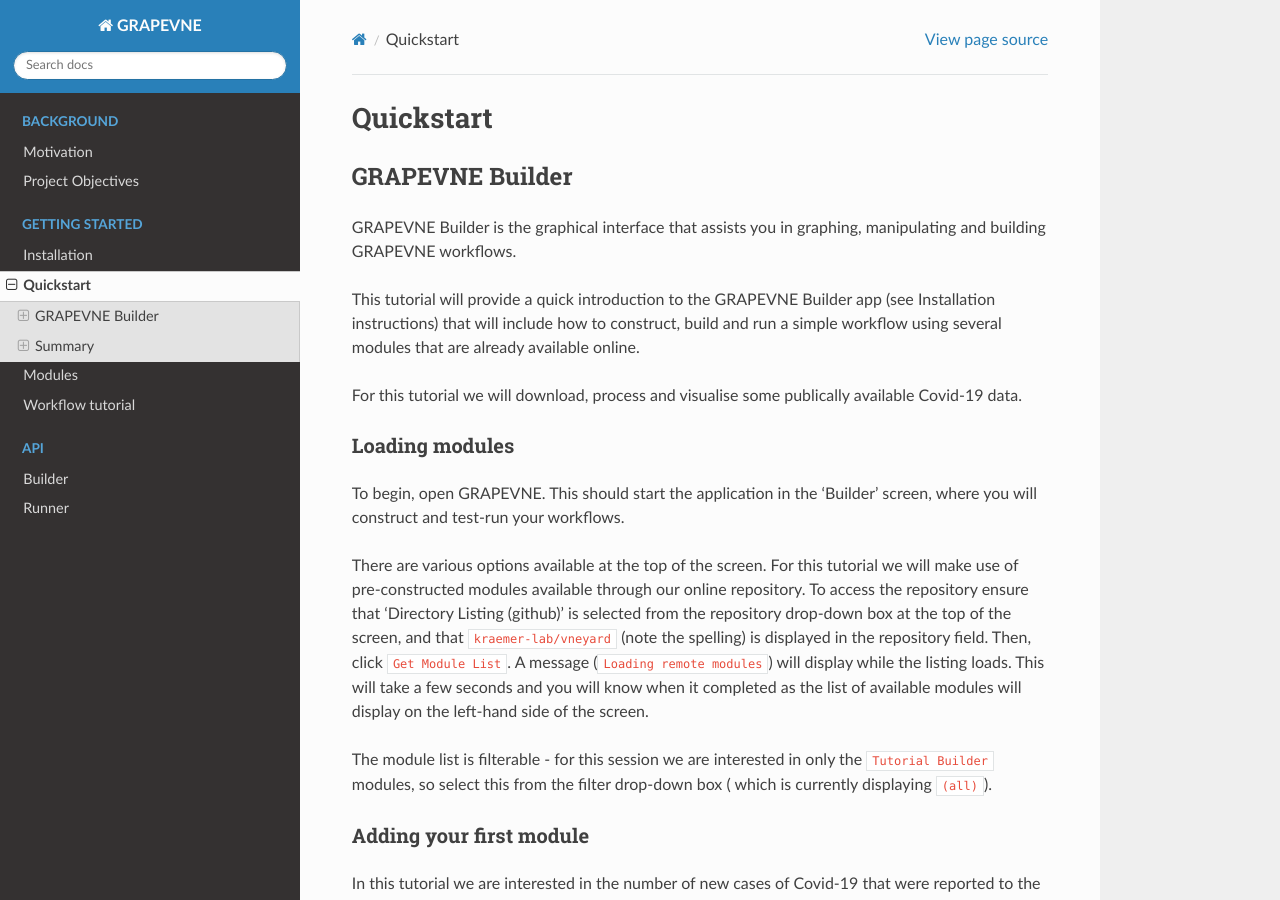
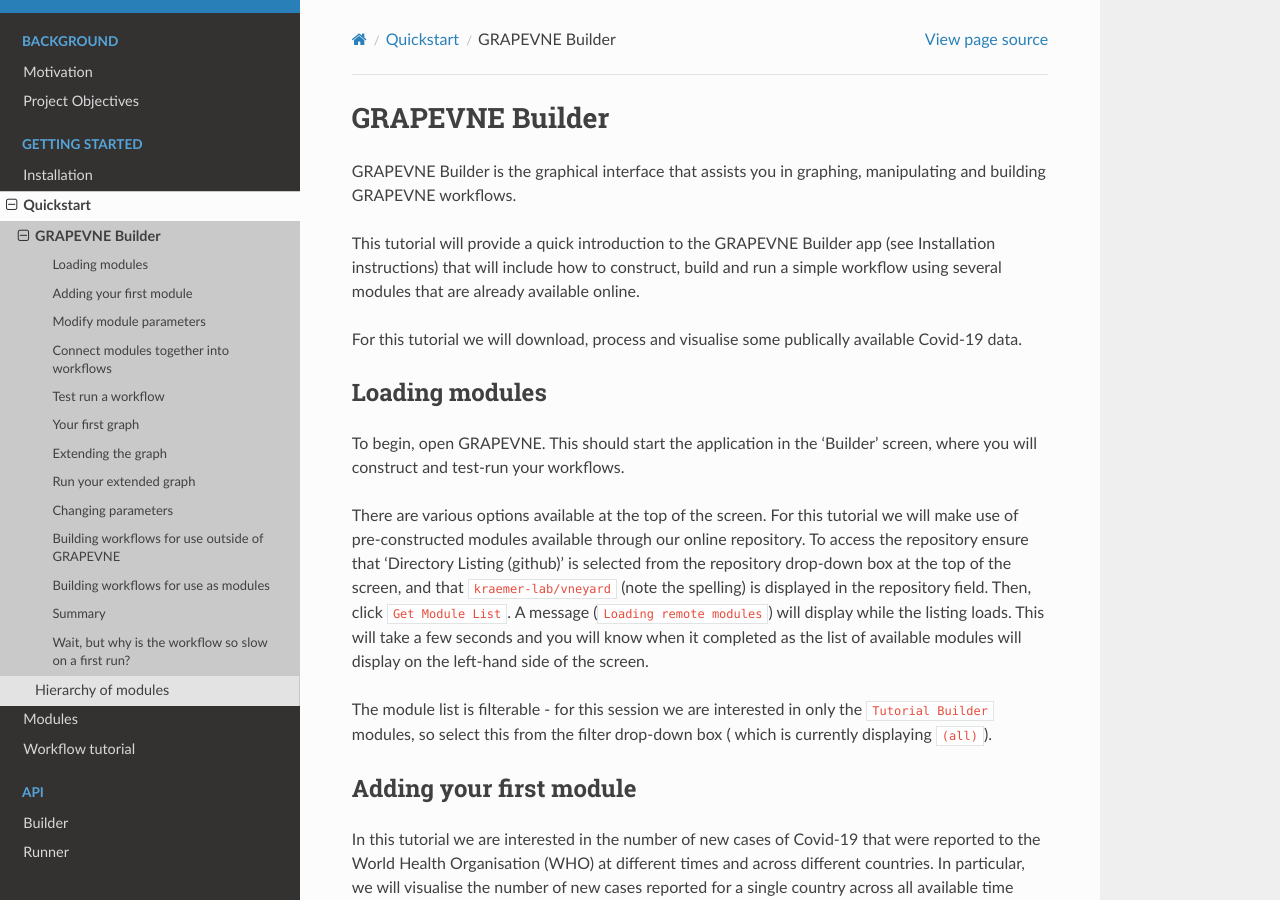
Before and after one commit to kraemer-lab/GRAPEVNE, a Sphinx documentation site: the page built from docs/getting_started/builder.md, in a window 1280 px wide and 900 px high. Built offline with Sphinx 7.4.7 and the Read the Docs theme 2.0.0, drawn with Linux system fonts in a browser that asks for light colours.

Commit message:
Update docs

````diff
--- a/docs/getting_started/builder.md
+++ b/docs/getting_started/builder.md
@@ -1,6 +1,4 @@
-# Quickstart
-
-## GRAPEVNE Builder
+# GRAPEVNE Builder
 
 GRAPEVNE Builder is the graphical interface that assists you in graphing,
 manipulating and building GRAPEVNE workflows.
@@ -12,7 +10,7 @@
 For this tutorial we will download, process and visualise some publically
 available Covid-19 data.
 
-### Loading modules
+## Loading modules
 
 To begin, open GRAPEVNE. This should start the
 application in the 'Builder' screen, where you will construct and test-run
@@ -32,7 +30,7 @@
 `Tutorial Builder` modules, so select this from the filter drop-down box (
 which is currently displaying `(all)`).
 
-### Adding your first module
+## Adding your first module
 
 In this tutorial we are interested in the number of new cases of Covid-19 that
 were reported to the World Health Organisation (WHO) at different times and across
@@ -50,7 +48,7 @@
 This module has been set up (by default) to download the `snakemake` logo from
 their website. However, we want to change this to download the WHO data.
 
-### Modify module parameters
+## Modify module parameters
 
 Click on the module and take a moment to look through the parameters list that
 is displayed on the right-hand side of the screen. Note that there is
@@ -76,7 +74,7 @@
 after download for convenience. We can do this by editing the `filename` field
 (`config-params-filename`) and changing it to `data.csv`.
 
-### Connect modules together into workflows
+## Connect modules together into workflows
 
 We will now add two mode nodes to the graph. First, add the `Filter` node.
 The WHO dataset contains information on many countries, but we want to limit
@@ -107,7 +105,7 @@
 parameters set to the defaults (for now). Now we are ready to (test) run our
 first workflow...
 
-### Test run a workflow
+## Test run a workflow
 
 GRAPEVNE is designed to build workflows into self-contained files that can be
 shared with others. However, we don't currently want to do that. Instead, we
@@ -132,7 +130,7 @@
 to monitor progress. This is the perfect time to grab a fresh cup of tea while
 the environment loads - we will discuss why this takes so long shortly...
 
-### Your first graph
+## Your first graph
 
 You can monitor the status of your workflow from the `Terminal`, but if all
 goes well then you should see a figure pop-up onto your screed displaying
@@ -148,7 +146,7 @@
 can be very useful to periodically inspect the results of analyses, or to
 manually-inspect pre-processed inputs prior to starting long jobs.
 
-### Extending the graph
+## Extending the graph
 
 Let us now extend the analysis by considering seasonal variations. With your
 previous graph entact, add a new node `AggregateByMonth` and connect the
@@ -166,7 +164,7 @@
 :alt: Complete layout for the Builder Tutorial
 ```
 
-### Run your extended graph
+## Run your extended graph
 
 Click on `Build and Test` to run your extended graph. Since a lot of the
 set-up process was completed on the first run (although not all - we have
@@ -183,7 +181,7 @@
 revealing the seasonal fluctuations in new Covid-19 cases by month (numbered
 1-12 in this case) for our selected country.
 
-### Changing parameters
+## Changing parameters
 
 As you have seen already, changing the parameters of this analysis is extremely
 easy, you simply have to edit them by clicking on the relevant modules. Try this
@@ -197,7 +195,7 @@
 required analysis.
 ```
 
-### Building workflows for use outside of GRAPEVNE
+## Building workflows for use outside of GRAPEVNE
 
 Although this extends slightly beyond the basic usage of GRAPEVNE, it is useful
 to consider two scenarios where we may want to build a workflow and distribute
@@ -219,7 +217,7 @@
 required and demonstrates another principal of GRAPEVNE: that workflows remains
 entirely compatible with modern Snakemake.
 
-### Building workflows for use as modules
+## Building workflows for use as modules
 
 The second basic scenario of workflow usage is using GRAPEVNE to create
 workflows composed of hierarchies of modules. This requires us to be able to
@@ -243,7 +241,7 @@
 so powerful. However, to demonstrate this we will want to set-up our own
 repository for testing (which we discuss in the next set of tutorials).
 
-### Wait, but why is the workflow so slow on a first run?
+## Wait, but why is the workflow so slow on a first run?
 
 You may be wondering why the workflow was so slow to execute on its first run.
 After all, it was simply reading a file, filtering it, and plotting the result.
--- /dev/null
+++ b/docs/getting_started/submodules.md
@@ -0,0 +1,5 @@
+# Hierarchy of modules
+
+One of the great benefits of modular construction is the capacity to (re)-use
+components in a hierarchy - providing high level modules that make use of lower
+level modules to provide abstraction, accessibility and reuse.
````
Also changed, not shown: docs/getting_started/installation.md (+24 -22 lines), docs/getting_started/modules.md (+8 -7 lines), docs/getting_started/quickstart.md (added, +21 -0 lines), docs/getting_started/tutorial.md (+6 -2 lines), docs/index.md (+1 -1 lines).
